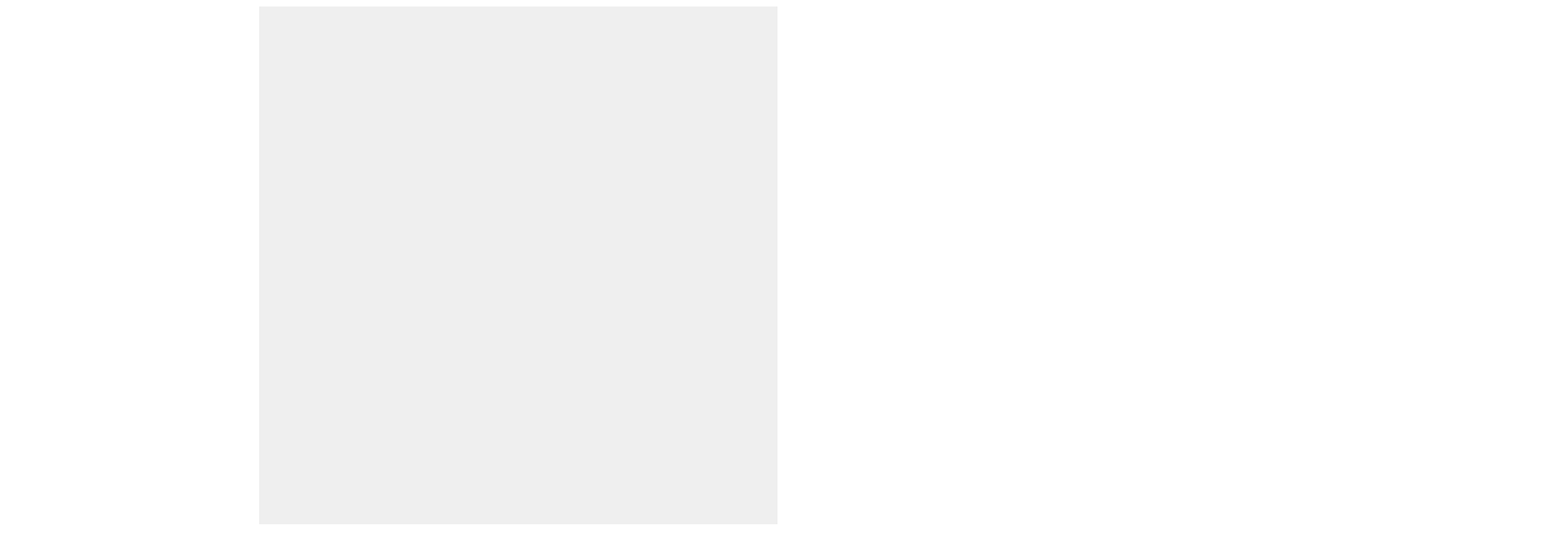
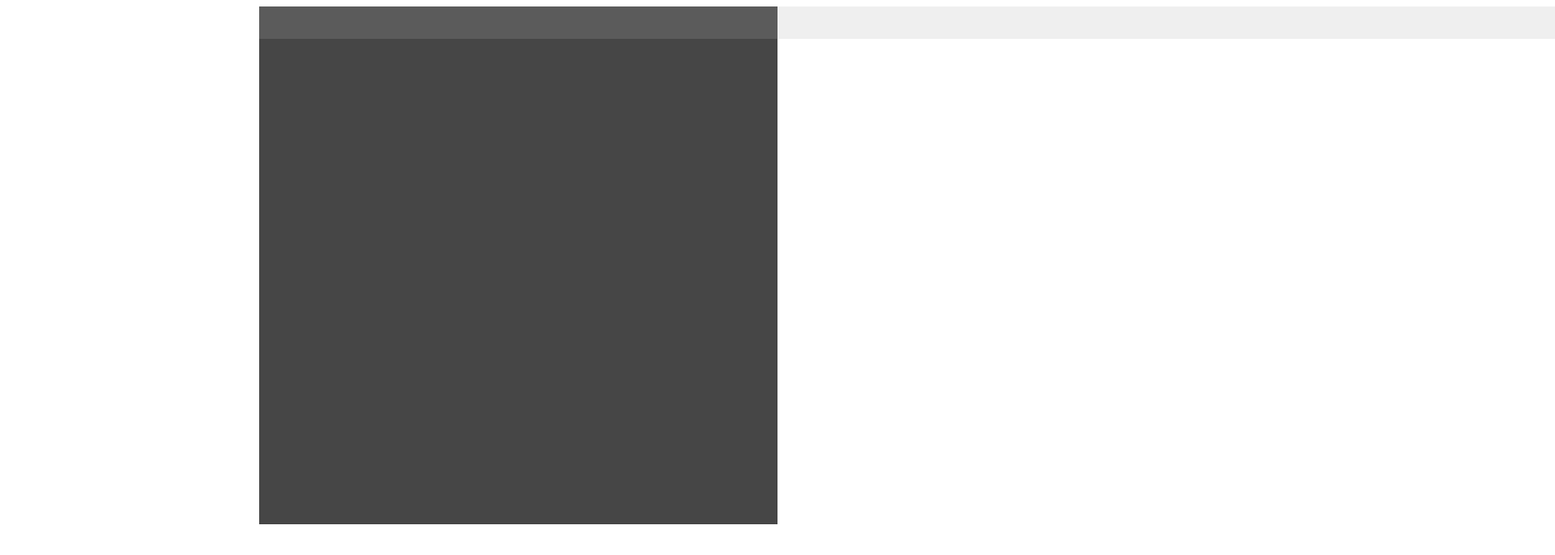
Before and after one commit to atl97853/etch-a-sketch-js-top, a plain HTML site: page index.html in a window 1280 px wide. Shown: the top 686 px of the page at 81% size, 1920 px wide, since content can reach past the window. Drawn offline with Linux system fonts and the light colour scheme.

Commit message:
Debugging grid container

```diff
--- a/script.js
+++ b/script.js
@@ -1,12 +1,11 @@
 // Variables
 const divMain = document.querySelector('.main-container');
 const divsArray = [];
-// let size = Number(prompt('Create your grid'));
-let size = 32;
-let totalPixels = size * 20;
+let divsTotal = 16;
+let pixelsTotal = 640/divsTotal;
 
 // Create array with divs
-for (let i = 0; i < size * size; i++) {
+for (let i = 0; i < divsTotal * divsTotal; i++) {
     let divNew = document.createElement('div');
     divNew.classList.add('div-new');
     divsArray.push(divNew);
@@ -19,9 +18,9 @@ console.log(divsArray);
 // Append divs in the DOM document
 divsArray.forEach(div => divMain.appendChild(div));
 
-// Set grid size width and height
-divMain.style.maxWidth = `${totalPixels}px`;
-divMain.style.maxHeight = `${totalPixels}px`;
+// // Set grid size width and height
+// divMain.style.maxWidth = `${totalPixels}px`;
+// divMain.style.maxHeight = `${totalPixels}px`;
 
 // Add and change divs color
 divsArray.forEach(div => div.addEventListener('click', (div) => {
--- a/style.css
+++ b/style.css
@@ -6,29 +6,37 @@ body {
 }
 
 .main-container {
-    /* max-width: 640px;
-    max-height: 640px; */
-    /* background-color: rgb(0, 0, 0); */
+    width: 640px;
+    height: 640px;
+    max-width: 640px;
+    max-height: 640px;
+    background-color: rgb(70, 70, 70);
+}
+
+.main-container {
+    display: flex;
+
     /* flex */
     flex-shrink: 0;
-
+    flex-direction: row;
 }
 
 .div-new {
     display: inline-block;
-    width: 20px;
-    height: 20px;
     background-color: rgba(173, 173, 173, 0.2);
-    vertical-align: top;
+}
+
+.div-new {
+    display: inline-flex;
+    width: 40px;
+    height: 40px;
+    /* vertical-align: top; */
+    /* border: 1px solid grey; */
     /* flex */
+    flex-shrink: 0;
+    flex-wrap: ;
 }
 
 .div-new:hover {
     background-color: rgb(54, 54, 54);
 }
-
-.testing-div {
-    width: 100px;
-    height: 100px;
-    background-color: red;
-}
```
